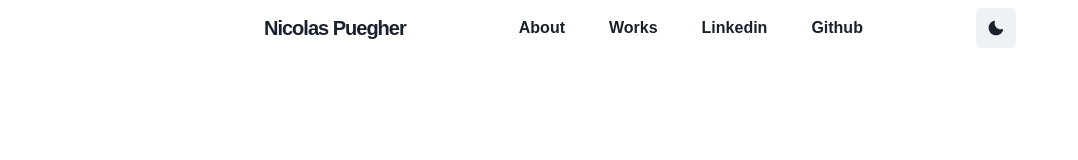
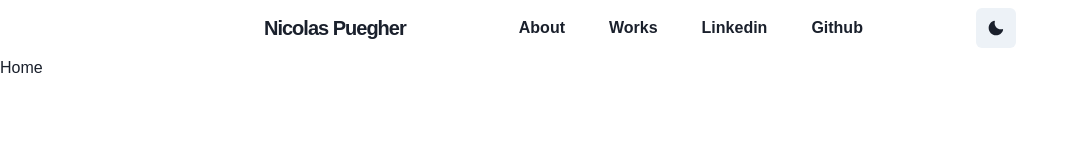
Before and after one commit to nicoPuegher/portfolio, a React (Vite) app: page / in a window 1280 px wide. Shown: the top 160 px of the page, without its empty margins (0-1078 px from the left). Built offline with nearby package versions, Linux system fonts and the light colour scheme.

Commit message:
Render pages based on current state in app

```diff
--- a/src/app.jsx
+++ b/src/app.jsx
@@ -1,13 +1,25 @@
-import React from 'react';
+import React, { useContext } from 'react';
+
+import Context from '@store/context';
 
 import Header from '@layouts/header';
 import Main from '@layouts/main';
 
+import Home from '@pages/home';
+import About from '@pages/about';
+import Works from '@pages/works';
+
 export default function App() {
+	const context = useContext(Context);
+
 	return (
 		<>
 			<Header />
-			<Main />
+			<Main>
+				{context.page === 'home' && <Home />}
+				{context.page === 'about' && <About />}
+				{context.page === 'works' && <Works />}
+			</Main>
 		</>
 	);
 }
```
